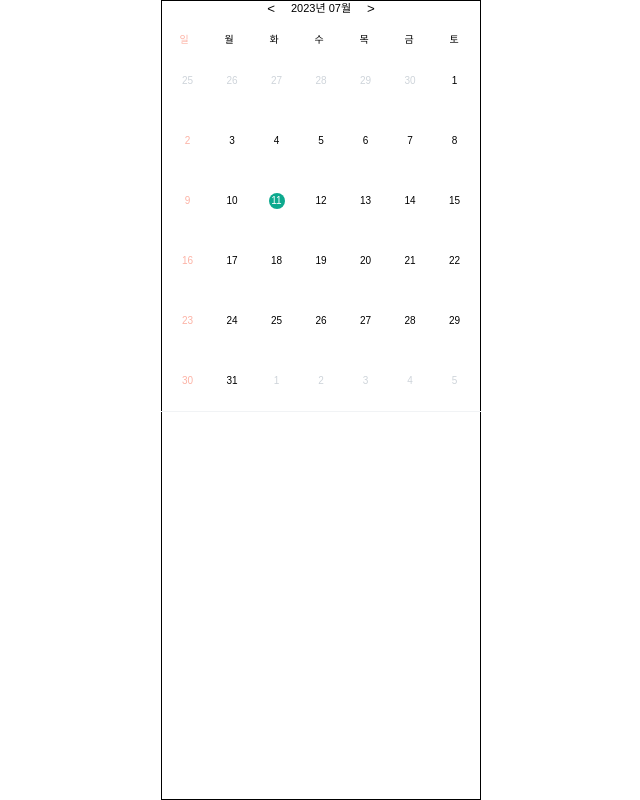
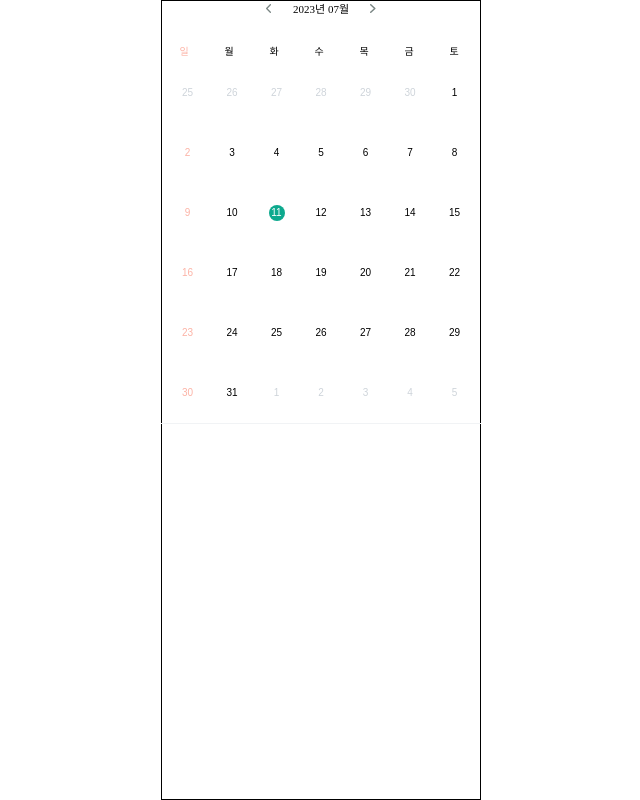
Before and after one commit to Gwasuwon-shot/Tutice_Client, a React (Vite) app: page /register-calendar in a window 1280 px wide. Shown: the whole page, without its empty margins (319-959 px from the left). Built offline with nearby package versions, Linux system fonts and the light colour scheme; a web font is replaced by a local one.

Commit message:
[ style ] props 추가

```diff
--- a/src/components/Calendar/YearandMonth.tsx
+++ b/src/components/Calendar/YearandMonth.tsx
@@ -1,15 +1,24 @@
 import React from "react";
 import styled from "styled-components";
 import { format } from "date-fns";
+import { NextMonthArrowButton } from "../../assets";
+import { PrevMonthArrowButton } from "../../assets";
 
-export default function YearandMonth({ currentMonth, prevMonth, nextMonth }) {
+interface YearandMonthProps {
+  currentMonth: Date;
+  prevMonth: Date;
+  nextMonth: Date;
+}
+
+export default function YearandMonth(props: YearandMonthProps) {
+  const { currentMonth, prevMonth, nextMonth } = props;
   return (
     <HeaderWrapper>
-      <PrevMonthButton onClick={prevMonth}>{"<"}</PrevMonthButton>
+      <PrevMonthButton onClick={prevMonth} />
       <YearMonthWrapper>
         {format(currentMonth, "yyyy")}년 {format(currentMonth, "MM")}월
       </YearMonthWrapper>
-      <NextMonthButton onClick={nextMonth}> {">"}</NextMonthButton>
+      <NextMonthButton onClick={nextMonth} />
     </HeaderWrapper>
   );
 }
@@ -17,6 +26,8 @@ const HeaderWrapper = styled.header`
   display: flex;
   justify-content: center;
   align-items: center;
+
+  margin-bottom: 1.1rem;
 
   font-size: 1.1rem;
   gap: 1.6rem;
@@ -28,16 +39,18 @@ const YearMonthWrapper = styled.span`
   align-items: center;
 
   font-size: 1.1rem;
+
+  ${({ theme }) => theme.fonts.body06};
 `;
 
-const PrevMonthButton = styled.button`
-  display: flex;
-  justify-content: center;
-  align-items: center;
+const PrevMonthButton = styled(PrevMonthArrowButton)`
+  width: 1.6rem;
+  height: 1.6rem;
+  cursor: pointer;
 `;
 
-const NextMonthButton = styled.button`
-  display: flex;
-  justify-content: center;
-  align-items: center;
+const NextMonthButton = styled(NextMonthArrowButton)`
+  width: 1.6rem;
+  height: 1.6rem;
+  cursor: pointer;
 `;
```
